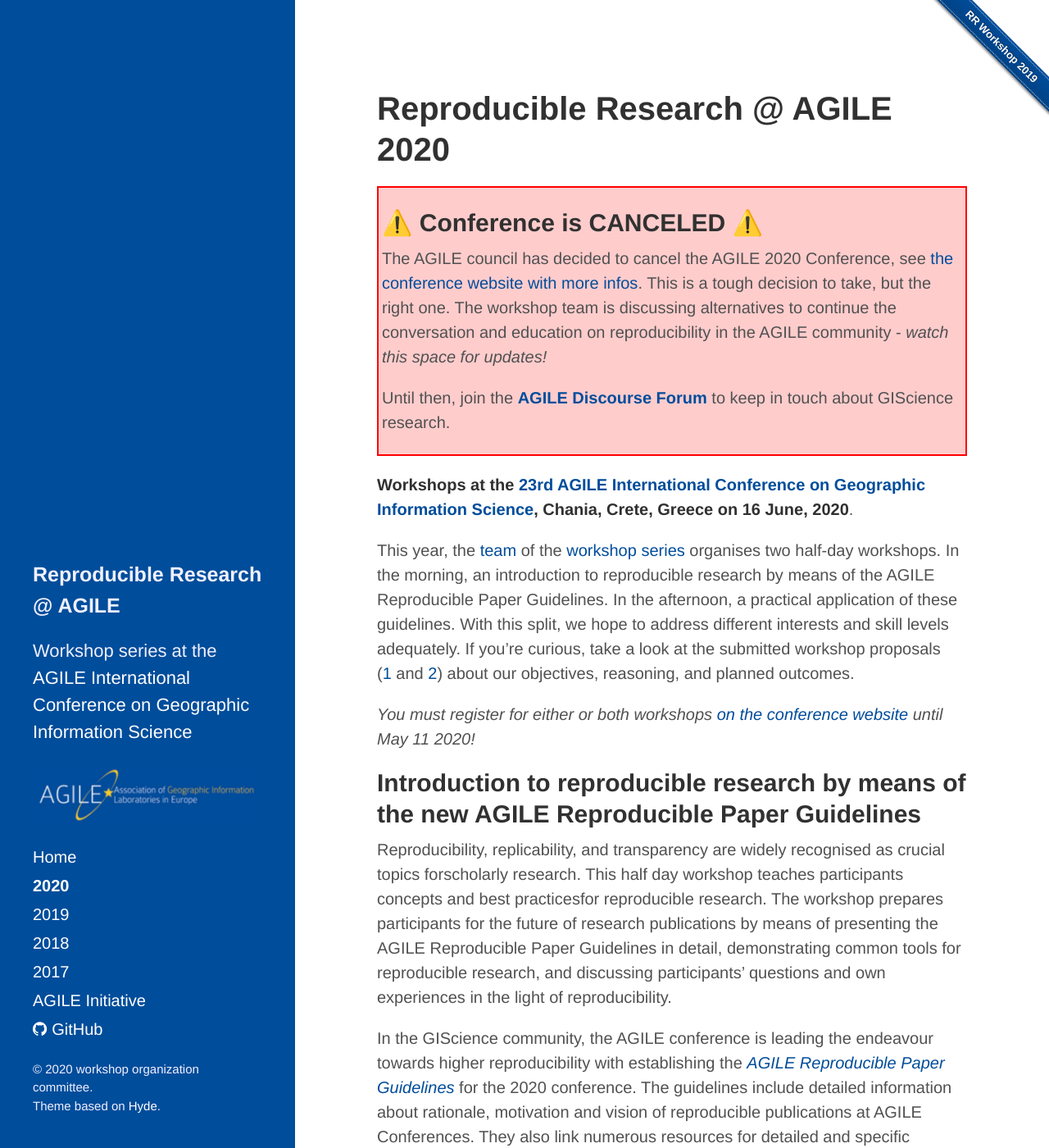
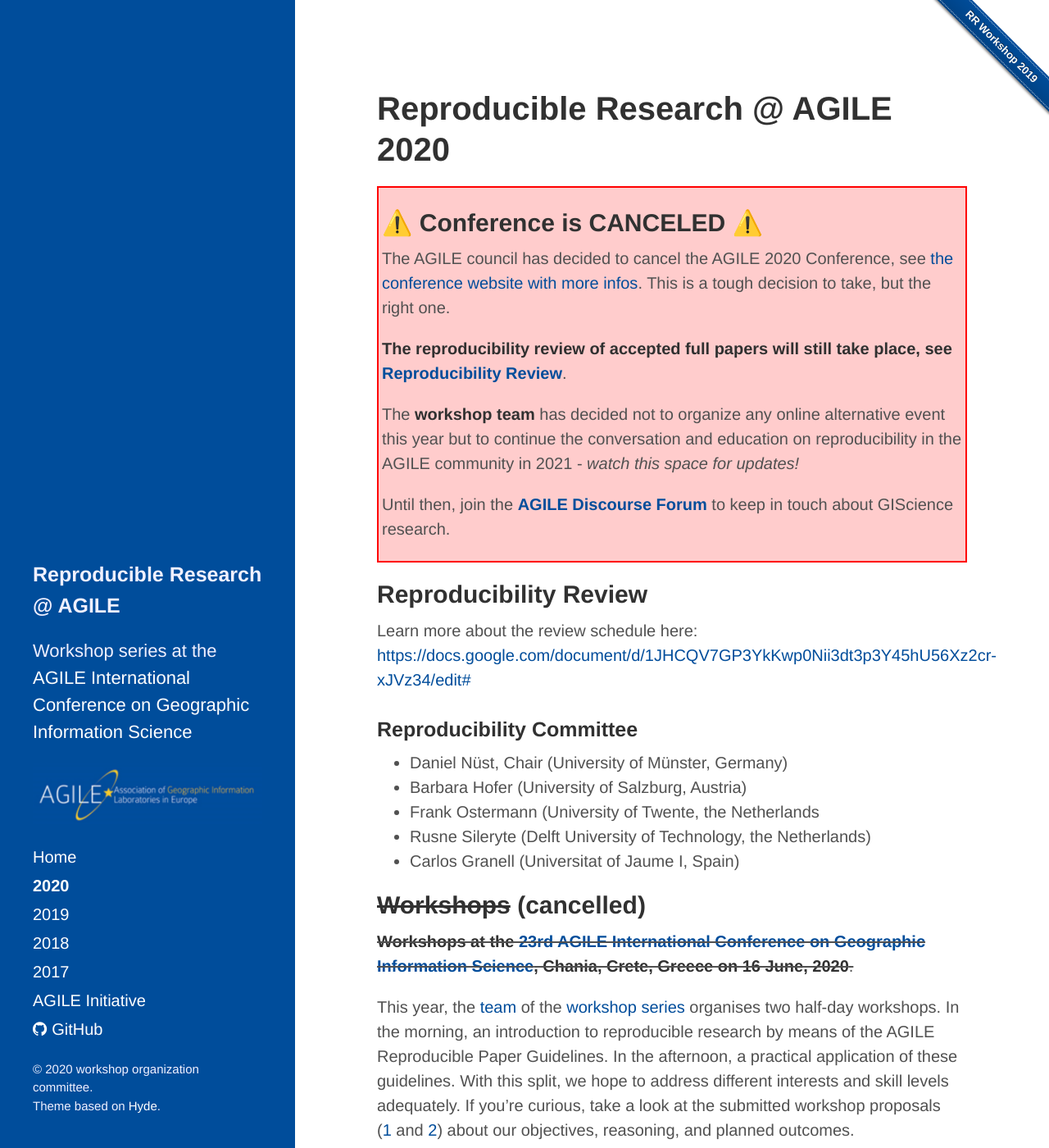
Before and after one commit to reproducible-agile/reproducible-agile.github.io, a Jekyll site: the page built from 2020.md, in a window 1280 px wide and 1400 px high. Shown: the whole window at 82% size. Built offline with Jekyll 4.4.1, drawn with Linux system fonts in a browser that asks for light colours; some of the changed text lies outside the part shown.

Commit message:
add review to 2020 page

```diff
--- a/2020.md
+++ b/2020.md
@@ -15,12 +15,29 @@
 <div style="border: 2px solid red; background-color: #ffcccc; padding: 0.2em; margin: 1em 0;">
 <h2>⚠️ Conference is CANCELED ⚠️</h2>
 <p>The AGILE council has decided to cancel the AGILE 2020 Conference, see <a href="https://agile-online.org/conference-2020">the conference website with more infos</a>.
-This is a tough decision to take, but the right one.
-The workshop team is discussing alternatives to continue the conversation and education on reproducibility in the AGILE community - <em>watch this space for updates!</em></p>
+This is a tough decision to take, but the right one.</p>
+
+<p><strong>The reproducibility review of accepted full papers will still take place, see <a href="#reproducibility-review">Reproducibility Review</a></strong>.</p>
+
+<p>The <strong>workshop team</strong> has decided not to organize any online alternative event this year but to continue the conversation and education on reproducibility in the AGILE community in 2021 - <em>watch this space for updates!</em></p>
 <p>Until then, join the <strong><a href="https://discourse.agile-online.org/">AGILE Discourse Forum</a></strong> to keep in touch about GIScience research.</p>
 </div>
 
-**Workshops at the [23rd AGILE International Conference on Geographic Information Science](https://agile-online.org/conference-2020/), Chania, Crete, Greece on 16 June, 2020**.
+## Reproducibility Review
+
+Learn more about the review schedule here: [https://docs.google.com/document/d/1JHCQV7GP3YkKwp0Nii3dt3p3Y45hU56Xz2cr-xJVz34/edit#](https://docs.google.com/document/d/1JHCQV7GP3YkKwp0Nii3dt3p3Y45hU56Xz2cr-xJVz34/edit#)
+
+### Reproducibility Committee
+
+- Daniel Nüst, Chair (University of Münster, Germany)
+- Barbara Hofer (University of Salzburg, Austria)
+- Frank Ostermann (University of Twente, the Netherlands
+- Rusne Sileryte (Delft University of Technology, the Netherlands)
+- Carlos Granell (Universitat of Jaume I, Spain)
+
+## ~~Workshops~~ (cancelled)
+
+~~**Workshops at the [23rd AGILE International Conference on Geographic Information Science](https://agile-online.org/conference-2020/), Chania, Crete, Greece on 16 June, 2020**.~~
 
 This year, the [team](#organizing-committee) of the [workshop series](../) organises two half-day workshops.
 In the morning, an introduction to reproducible research by means of the AGILE Reproducible Paper Guidelines.
@@ -30,7 +47,7 @@
 
 _You must register for either or both workshops [on the conference website](https://agile-online.org/conference-2020/registration-2020) until May 11 2020!_
 
-## Introduction to reproducible research by means of the new AGILE Reproducible Paper Guidelines
+### Introduction to reproducible research by means of the new AGILE Reproducible Paper Guidelines
 
 Reproducibility, replicability, and transparency are widely recognised as crucial topics forscholarly research.
 This half day workshop teaches participants concepts and best practicesfor reproducible research.
@@ -51,7 +68,7 @@
 - Material: TBA
 - Collaborative notes: [**https://epad.ifgi.de/p/reproducible-agile-2020-intro**](https://epad.ifgi.de/p/reproducible-agile-2020-intro)
 
-## Reproducible research in practice: the AGILE Reproducible Paper Guidelines in action
+### Reproducible research in practice: the AGILE Reproducible Paper Guidelines in action
 
 Reproducibility of research is not a black and white question.
 A spectrum of reproducibility exists, only some works fall short of the ideal due to relevant limitations but most due to lack of knowledge, incentives, and skills.
@@ -81,7 +98,7 @@
 
 ------
 
-## Code of Conduct
+### Workshops Code of Conduct
 
 > To ensure a welcoming environment for all, we require everyone participating in the workshop to conform to the Code of Conduct given below.
 > This code applies to all spaces related to the workshop including, but not limited to, workshop venue, emails, shared documents, and code repositories.
```
Also changed, not shown: other parts of 2020.md (+1 -1 lines), index.md (+1 -1 lines).
